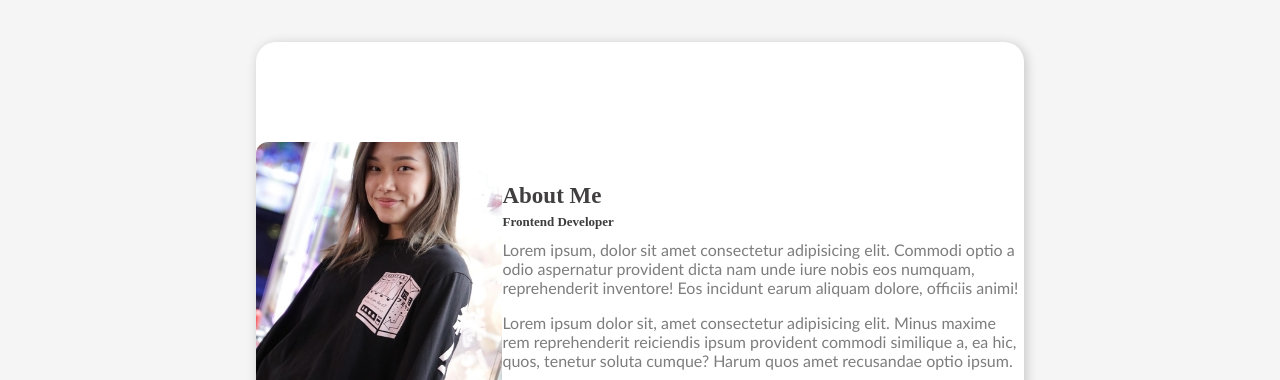
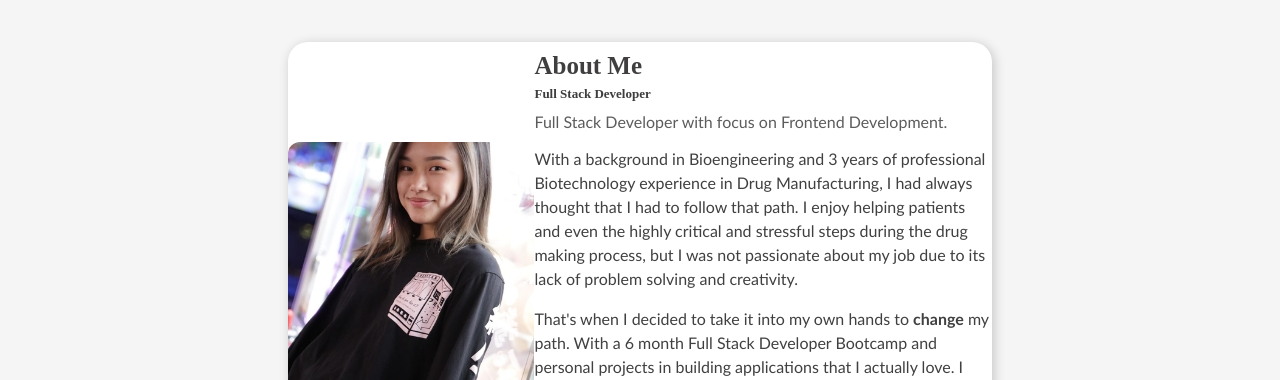
Before and after one commit to katean004/portfolio2, a plain HTML site: page index.html in a window 1280 px wide. Shown: the part 820-1200 px from the top of the page. Drawn offline with nearby package versions, Linux system fonts and the light colour scheme; files whose address does not match are found by name.

Commit message:
updated about text

```diff
--- a/app.css
+++ b/app.css
@@ -231,7 +231,7 @@ span:nth-child(4) {
 /* about */
 
 .about-container {
-    width: 60%;
+    width: 55%;
     height: 500px;
     background-color: #FFF;
     border-radius: 20px;
@@ -257,7 +257,7 @@ span:nth-child(4) {
     color: #403e3e;
     font-family: myriad pro;
     font-weight: bold;
-    font-size: 23px;
+    font-size: 25px;
     line-height: 0;
 }
 
@@ -269,10 +269,17 @@ span:nth-child(4) {
     line-height: 5px;
 }
 
-.about-text p:nth-child(3), .about-text p:nth-child(4){
-    color: #7e7d7d;
+.about-text p:nth-child(3) {
+    color: #5d5c5c;
     font-size: 16px;
     font-family: calibri;
+}
+
+.about-text p:nth-child(4), .about-text p:nth-child(5){
+    color: #414040;
+    font-size: 16px;
+    font-family: calibri;
+    line-height: 1.5;
 }
 
 .social-container {
@@ -280,9 +287,13 @@ span:nth-child(4) {
 }
 
 .social {
-    font-size: 22px;
+    font-size: 25px;
     color: #5c6879;
     margin: 0 10px;
+}
+
+.social:hover {
+    color: #1f3f7a;
 }
 
 /* skills */
--- a/index.html
+++ b/index.html
@@ -43,7 +43,7 @@
       <div class="text-container">
         <p>Hello,</p>
         <p>I'm Kate</p>
-        <p>I'm a Web Developer</p>
+        <p>I'm a Full Stack Developer</p>
         <button class="hire-btn">
           <a href="mailto:katean001@gmail.com">Hire Me</a>
         </button>
@@ -63,19 +63,27 @@
       <img id="selfie" src="/imgs/self.jpg" alt="selfie" />
       <div class="about-text">
         <p>About Me</p>
-        <p>Frontend Developer</p>
+        <p>Full Stack Developer</p>
+        <p>Full Stack Developer with focus on Frontend Development.</p>
         <p>
-          Lorem ipsum, dolor sit amet consectetur adipisicing elit. Commodi
-          optio a odio aspernatur provident dicta nam unde iure nobis eos
-          numquam, reprehenderit inventore! Eos incidunt earum aliquam dolore,
-          officiis animi!
+          With a background in Bioengineering and 3 years of professional
+          Biotechnology experience in Drug Manufacturing, I had always thought
+          that I had to follow that path. I enjoy helping patients and even the
+          highly critical and stressful steps during the drug making process,
+          but I was not passionate about my job due to its lack of problem
+          solving and creativity.
         </p>
         <p>
-          Lorem ipsum dolor sit, amet consectetur adipisicing elit. Minus maxime
-          rem reprehenderit reiciendis ipsum provident commodi similique a, ea
-          hic, quos, tenetur soluta cumque? Harum quos amet recusandae optio
-          ipsum.
+          That's when I decided to take it into my own hands to
+          <strong>change</strong> my path. With a 6 month Full Stack Developer
+          Bootcamp and personal projects in building applications that I
+          actually love. I know that the path ahead lies with many difficulties
+          and unknowns but I find joy in always learning new things and applying
+          them. Armed with a passion for design and making user friendly
+          impactful applications, I embark on my journey as a
+          <strong>developer</strong>.
         </p>
+
         <!-- Social Media -->
         <div class="social-container">
           <a
```
